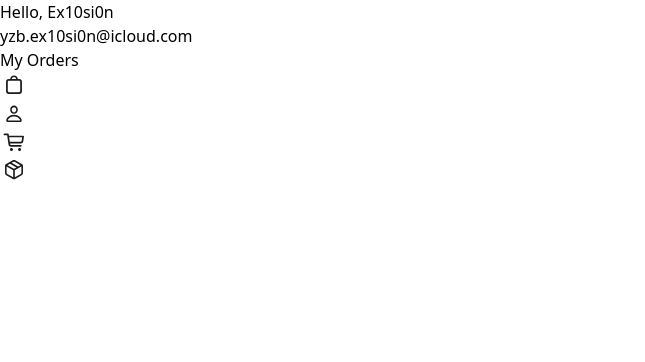
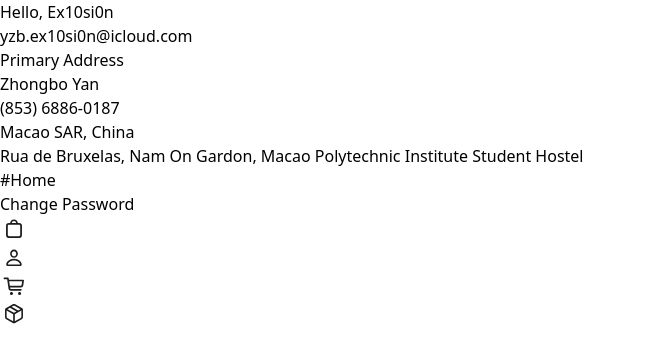
Before and after one commit to Ex10si0n/open-mall, a Vue app in the folder isi-web/: page /#/profile in a window 1280 px wide. Shown: the top 362 px of the page, without its empty margins (0-645 px from the left). Built offline with nearby package versions, Linux system fonts and the light colour scheme.

Commit message:
update: primary address

```diff
--- a/isi-web/src/views/Profile.vue
+++ b/isi-web/src/views/Profile.vue
@@ -22,12 +22,34 @@ const userEmail = computed(() => {
           {{ userEmail }}
         </div>
       </h2>
+      <div class="max-w-sm rounded-lg overflow-hidden border shadow-lg">
+        <div class="px-6 py-4">
+          <div class="font-medium text-xl mb-2">Primary Address</div>
+          <div class="grid grid-cols-3">
+            <div class="col-span-1 text-md font-bold mb-2">Zhongbo Yan</div>
+            <div class="col-span-2 text-right text-md mb-2">(853) 6886-0187</div>
+          </div>
+          <div class="col-span-1 text-md bold mb-2">Macao SAR, China</div>
+          <div class="col-span-1 text-md bold mb-2">
+            Rua de Bruxelas, Nam On Gardon, Macao Polytechnic Institute Student Hostel
+          </div>
+          <p class="text-gray-700 text-base"></p>
+        </div>
+        <div class="grid grid-cols-3 px-6 pt-4 pb-2">
+          <div class="col-span-1">
+            <span
+              class="inline-block bg-gray-200 rounded-full px-3 py-1 text-sm font-semibold text-gray-700 mr-2 mb-2"
+              >#Home</span
+            >
+          </div>
+        </div>
+      </div>
       <div>
         <button
           type="submit"
           class="group relative w-full flex justify-center py-3 px-6 border border-transparent font-medium rounded-md shadow-sm text-white bg-indigo-600 hover:bg-indigo-700 focus:outline-none focus:ring-2 focus:ring-offset-2 focus:ring-indigo-500"
         >
-          My Orders
+          Change Password
         </button>
       </div>
     </div>
--- a/isi-web/src/views/Shop.vue
+++ b/isi-web/src/views/Shop.vue
@@ -27,7 +27,7 @@ const hello = computed(() => {
       <div class="grid grid-cols-2 gap-3">
         <div
           v-for="index in 3"
-          class="grid-cols-1 max-w-md border bg-white rounded-lg shadow-md dark:bg-gray-800 dark:border-gray-700"
+          class="grid-cols-1 max-w-md border bg-white rounded-lg shadow-lg dark:bg-gray-800 dark:border-gray-700"
         >
           <a href="#">
             <img
```
